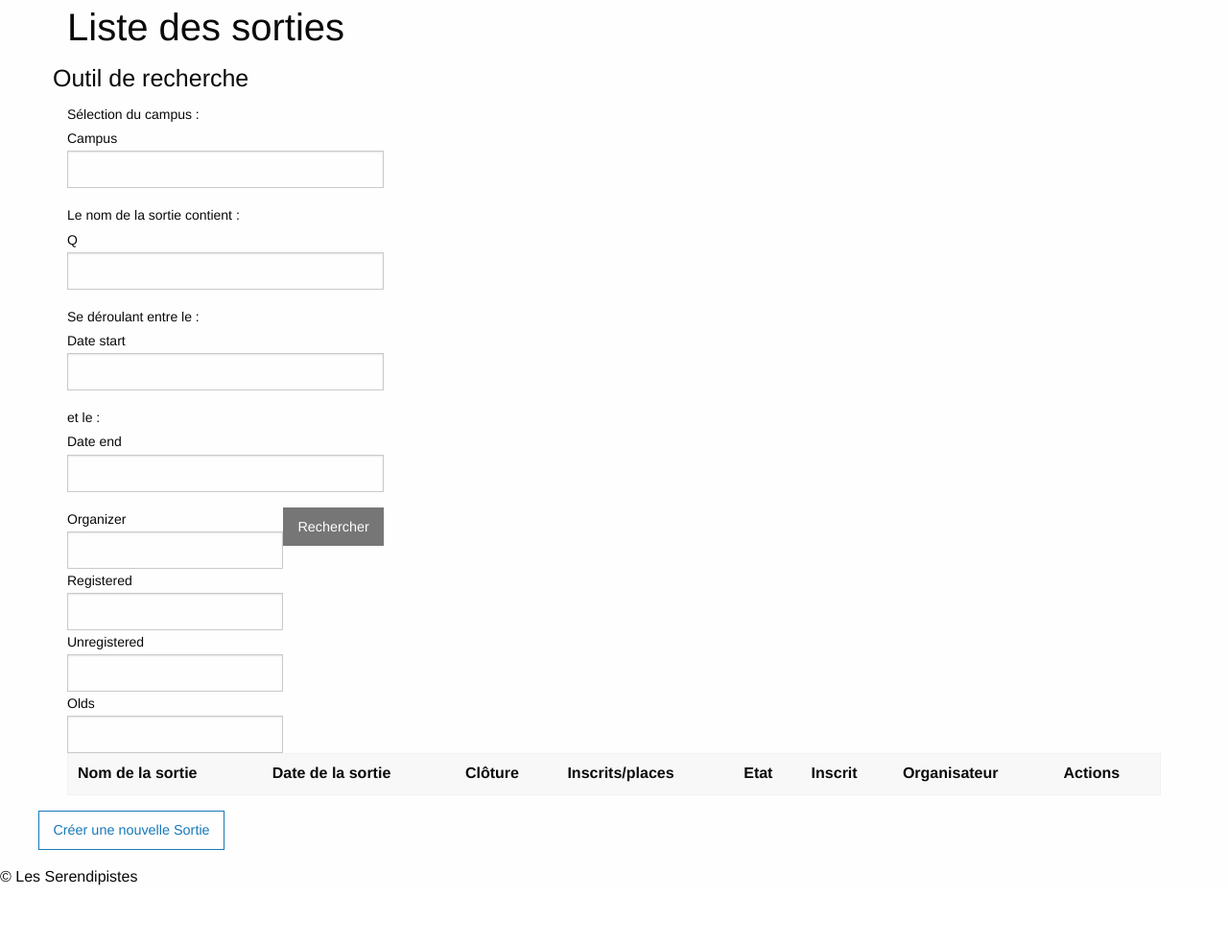
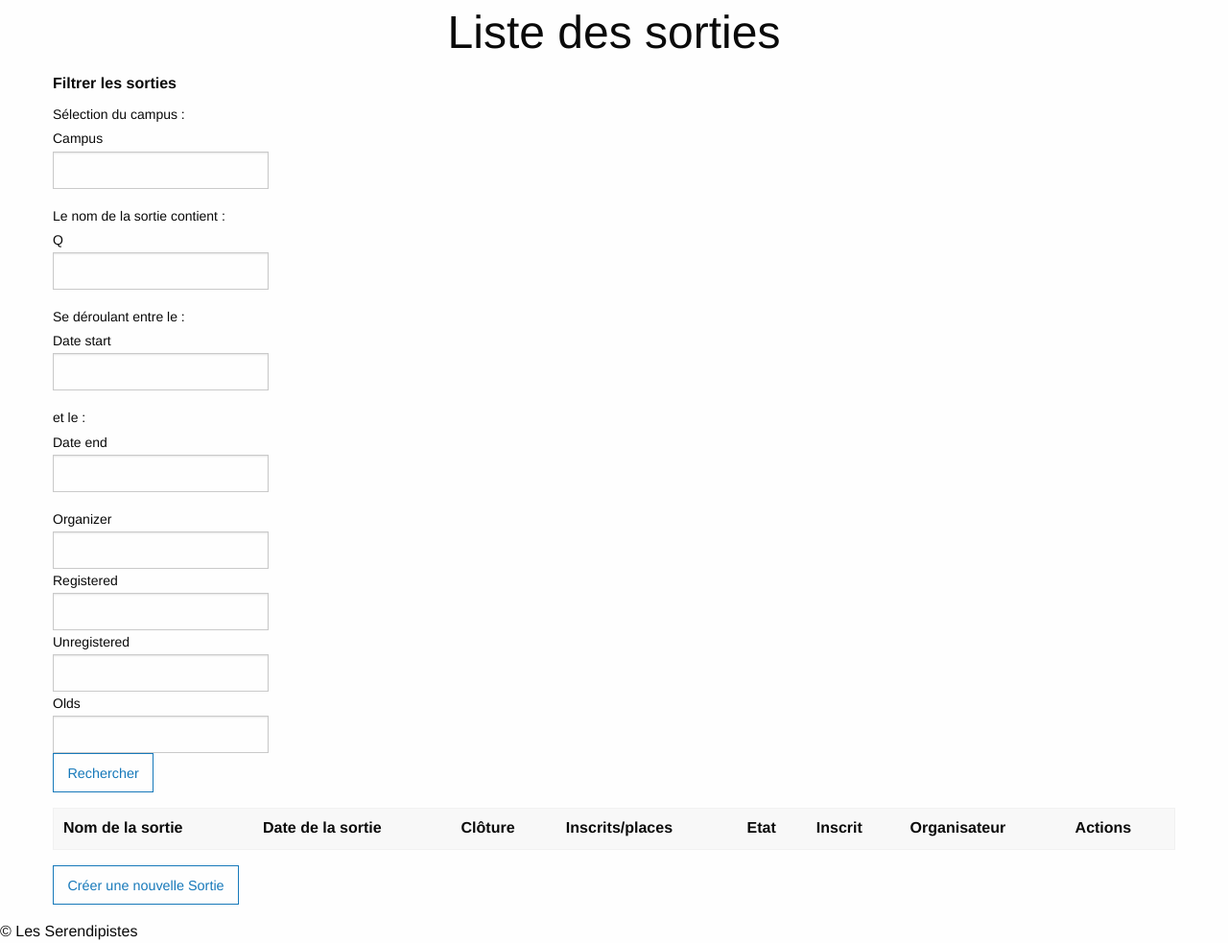
Before and after one commit to Les-Serendipistes/projet-sortir, a Symfony app: template templates/outing/outingList.html.twig in a window 1280 px wide. Shown: the part 96-1079 px from the top of the page at 96% size. Before the commit the page ends 1019 px from the top, so only its background shows below. Run offline with Twig, Linux system fonts and the light colour scheme; the template is opened without the code that fills it, so the values that code supplies are empty; form fields are guessed from the names that the template uses; some libraries are stand-ins or nearby versions.

Commit message:
MàJ des templates
- Corrections
- Nouvelle disposition de certains containers

```diff
--- a/templates/base.html.twig
+++ b/templates/base.html.twig
@@ -7,6 +7,7 @@
         <title>{% block title %}Sortir{% endblock %}</title>
     </head>
     <body>
+
     <header class="top-bar" id="responsive-menu">
         <div class="logo">
         <img src="{{ asset('img/site/logo-sortir.png') }}" alt="Sortir">
@@ -16,6 +17,7 @@
             <script type="text/javascript" src="{{ asset('js/jquery-3.6.0.min.js') }}"></script>
         {% endblock %}
     </header>
+
     <span style="text-align:center">
     {# affiche les éventuels messages flash #}
             {% for label, messages in app.flashes %}
--- a/templates/outing/_filter.html.twig
+++ b/templates/outing/_filter.html.twig
@@ -1,7 +1,6 @@
-<h4>Outil de recherche</h4>
-<div class="containersortie grid-container">
 {{ form_start(form) }}
-
+    <fieldset class="small-12 large-6 columns float-left checkboxList">
+        <legend><strong>Filtrer les sorties</strong></legend>
 <div class="small-12 medium-6 columns">
     <div class="medium-6 cell">
         <label>Sélection du campus :
@@ -24,15 +23,12 @@
         </label>
     </div>
 </div>
-
-<fieldset class="small-12 large-6 columns float-left checkboxList">
     <ul class="menu vertical">
         <li>{{ form_row(form.organizer) }}</li>
         <li>{{ form_row(form.registered) }}</li>
         <li>{{ form_row(form.unregistered) }}</li>
         <li>{{ form_row(form.olds) }}</li>
     </ul>
-</fieldset>
-<input type="button" value="Rechercher" class="button secondary" id="button-list" onclick="refreshContenu()">
+<input type="button" value="Rechercher" class="hollow button" id="button-list" onclick="refreshContenu()">
+    </fieldset>
 {{ form_end(form) }}
-</div>
--- a/templates/outing/creation.html.twig
+++ b/templates/outing/creation.html.twig
@@ -31,7 +31,6 @@
         </div>
 
         <div>
-            {{ form_row(outingForm.campus, {'value': campusName}) }}
             {{ form_row(outingForm.state) }}
             {{ form_row(outingForm.location) }}
             {{ form_row(outingForm.street) }}
--- a/templates/outing/modify.html.twig
+++ b/templates/outing/modify.html.twig
@@ -32,7 +32,7 @@
         </div>
 
         <div>
-            {{ form_row(outingForm.campus) }}
+{{ form_row(outing.) }}
             {{ form_row(outingForm.state) }}
             {{ form_row(outingForm.location) }}
             {{ form_row(outingForm.street) }}
--- a/templates/outing/outingList.html.twig
+++ b/templates/outing/outingList.html.twig
@@ -5,17 +5,16 @@
 {% endblock %}
 
 {% block body %}
-    <article class="grid-container">
-        <h2>Liste des sorties</h2>
+<h1 class="text-center">Liste des sorties</h1>
+    <section>
         <div class="grid-x grid-margin-x">
-            <div class="grid-x grid-margin-x">
                 <div class="medium-12 cell small-order-4 medium-order-1">
                     {% include 'outing/_filter.html.twig' with {form: form} only %}
                 </div>
             </div>
         </div>
         <section id="main-table">
-            <div class="medium-12 cell small-order-2 medium-order-1" id="refresh-table">
+            <div class="small-12 cell small-order-2 medium-order-1" id="refresh-table">
                 <table class="hover unstriped" >
                     <tbody>
                     <thead>
@@ -31,6 +30,7 @@
                     {% include 'outing/_outings.html.twig' %}
                     </tbody>
                 </table>
+                            <a href="{{ path('outing_create') }}"><button class="hollow button">Créer une nouvelle Sortie</button></a>
                 <div class="pagination-event">
                     {% do outings.setPageRange(2) %}
                     {{ knp_pagination_render(outings, 'pagination/pagination.html.twig') }}
@@ -38,13 +38,7 @@
             </div>
         </section>
     </article>
-<article class="grid-container" >
-    <div class="grid-x grid-margin-x">
-        <div class="grid-x grid-margin-x">
-            <a href="{{ path('outing_create') }}"><button class="hollow button">Créer une nouvelle Sortie</button></a>
-        </div>
-    </div>
-</article>
+
 {% endblock %}
 {% block extrajs %}
     <script type="text/javascript" src="{{ asset('js/jquery-3.6.0.min.js') }}"></script>
```
Also changed, not shown: templates/outing/detail.html.twig (+11 -3 lines).
